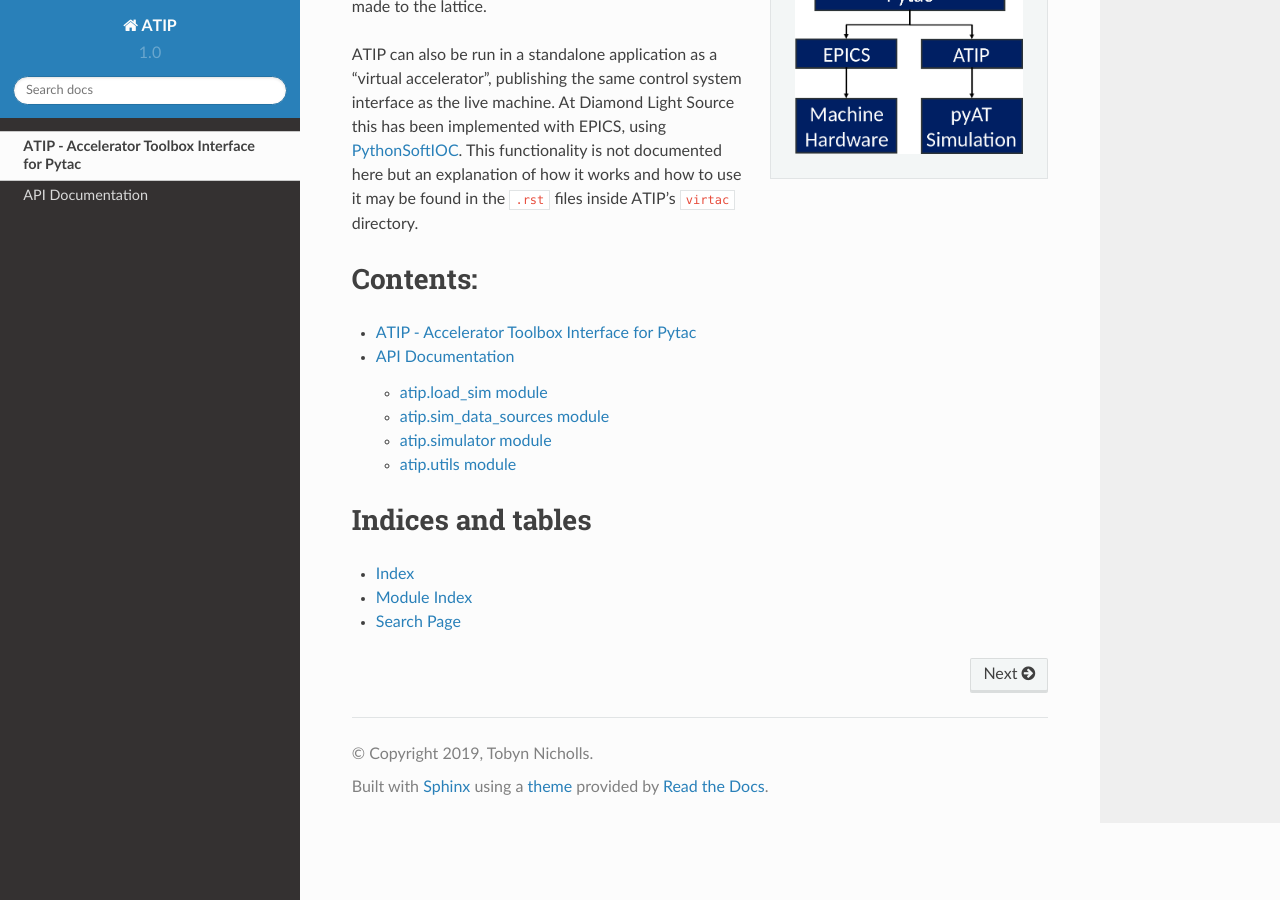
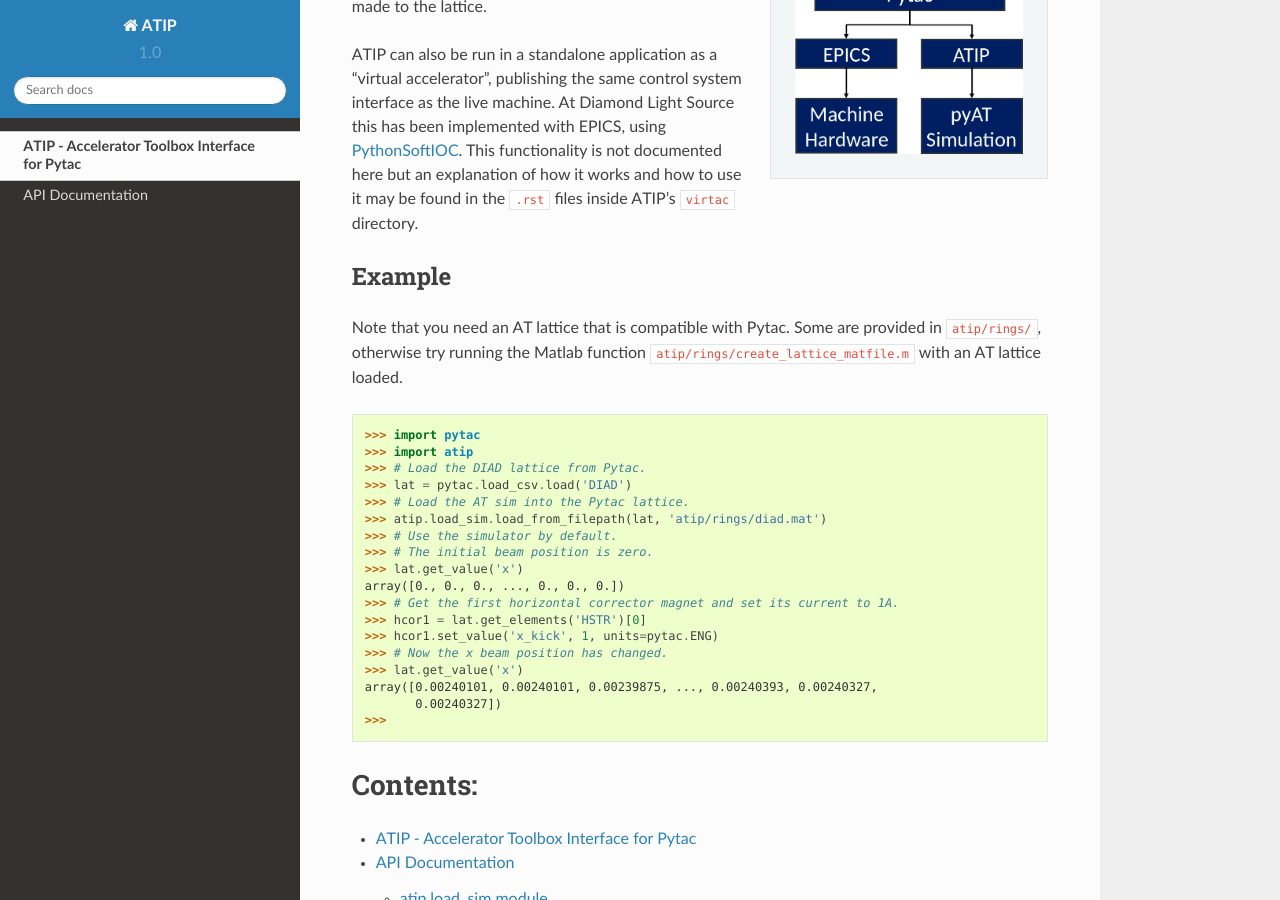
Before and after one commit to DiamondLightSource/atip, a Sphinx documentation site: the page built from docs/index.rst, in a window 1280 px wide and 900 px high, scrolled down 549 px. Built offline with Sphinx 7.4.7 and the Read the Docs theme 2.0.0, drawn with Linux system fonts in a browser that asks for light colours.

Commit message:
Add some examples.

```diff
--- a/docs/index.rst
+++ b/docs/index.rst
@@ -35,6 +35,34 @@
 and how to use it may be found in the ``.rst`` files inside ATIP's ``virtac``
 directory.
 
+Example
+-------
+
+Note that you need an AT lattice that is compatible with Pytac. Some are provided
+in ``atip/rings/``, otherwise try running the Matlab function
+``atip/rings/create_lattice_matfile.m`` with an AT lattice loaded.
+
+.. code-block::
+
+    >>> import pytac
+    >>> import atip
+    >>> # Load the DIAD lattice from Pytac.
+    >>> lat = pytac.load_csv.load('DIAD')
+    >>> # Load the AT sim into the Pytac lattice.
+    >>> atip.load_sim.load_from_filepath(lat, 'atip/rings/diad.mat')
+    >>> # Use the simulator by default.
+    >>> # The initial beam position is zero.
+    >>> lat.get_value('x')
+    array([0., 0., 0., ..., 0., 0., 0.])
+    >>> # Get the first horizontal corrector magnet and set its current to 1A.
+    >>> hcor1 = lat.get_elements('HSTR')[0]
+    >>> hcor1.set_value('x_kick', 1, units=pytac.ENG)
+    >>> # Now the x beam position has changed.
+    >>> lat.get_value('x')
+    array([0.00240101, 0.00240101, 0.00239875, ..., 0.00240393, 0.00240327,
+           0.00240327])
+    >>>
+
 Contents:
 =========
 
```
Also changed, not shown: README.rst (+28 -0 lines).
